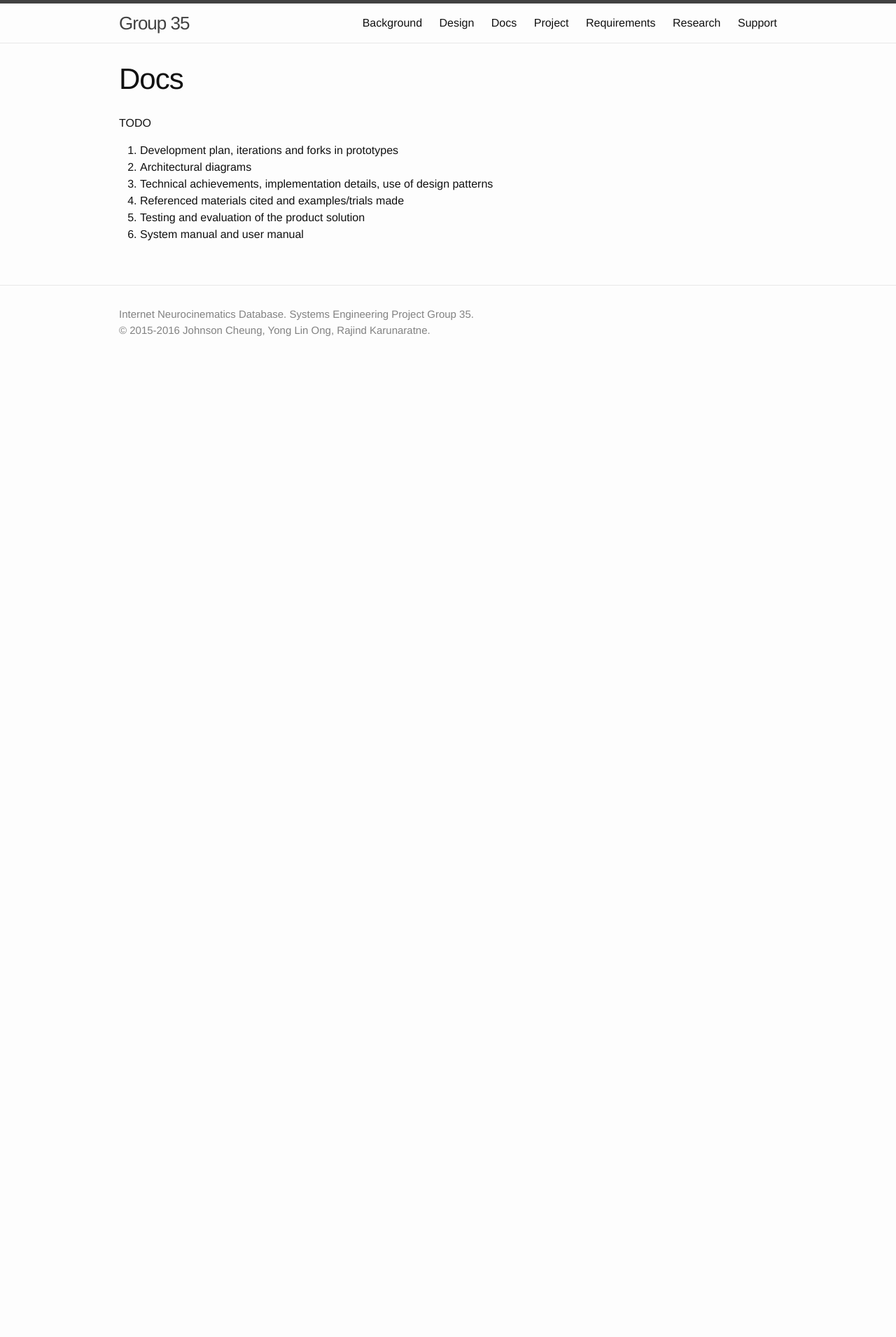
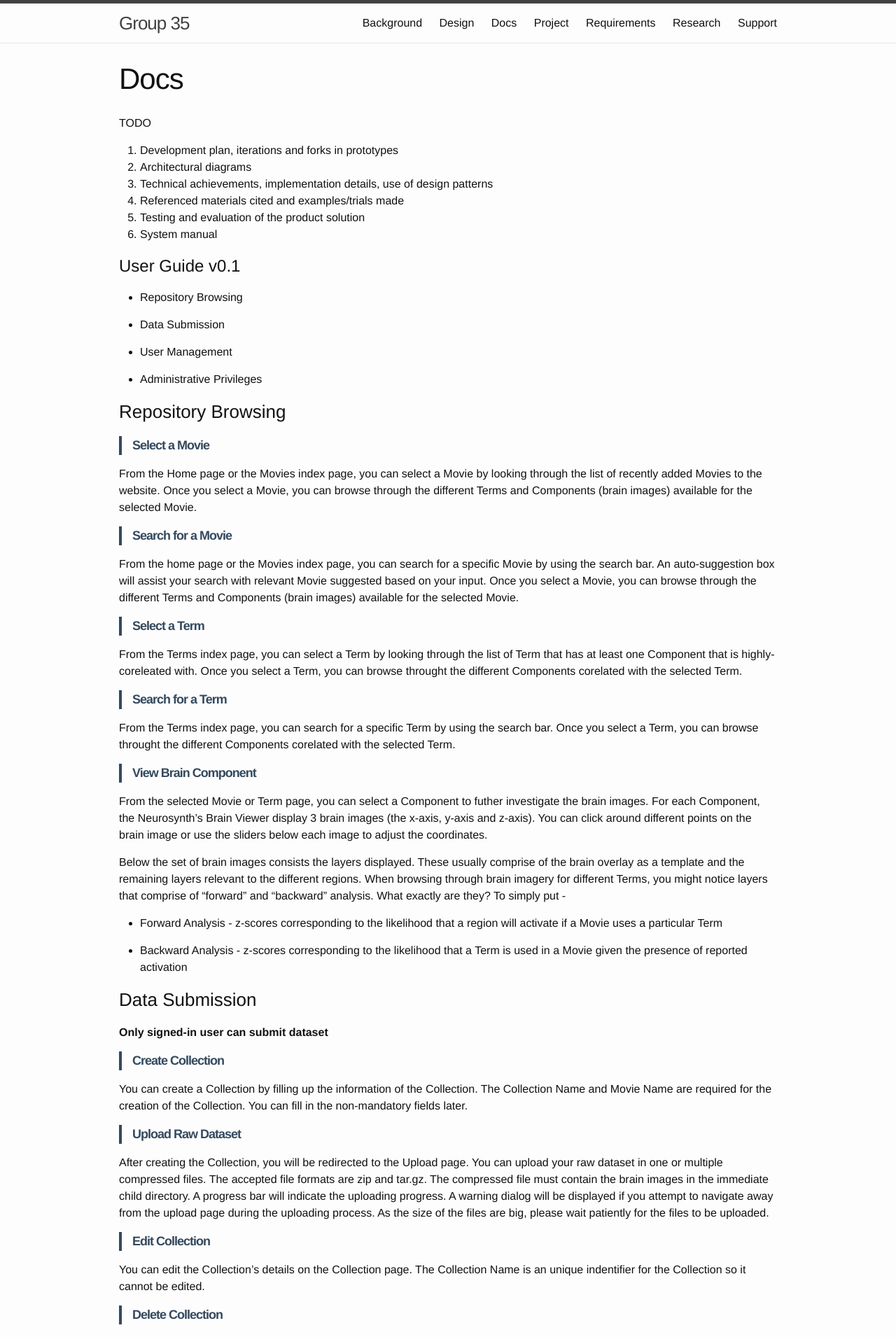
Before and after one commit to UCL-CS35/group35, a Jekyll site: the page built from 2015/group35/docs.md, in a window 1280 px wide. Shown: the top 1910 px of the page at 70% size. Built offline with Jekyll 4.4.1, drawn with Linux system fonts in a browser that asks for light colours; before the commit the page ends 900 px from its top, so only the background shows below that; some of the changed text lies outside the part shown.

Commit message:
User Guide v0.1

```diff
--- a/2015/group35/docs.md
+++ b/2015/group35/docs.md
@@ -11,4 +11,86 @@ TODO
 6. Technical achievements, implementation details, use of design patterns
 8. Referenced materials cited and examples/trials made
 9. Testing and evaluation of the product solution
-10. System manual and user manual
+10. System manual
+
+# User Guide v0.1
+
+* Repository Browsing
+
+* Data Submission
+
+* User Management
+
+* Administrative Privileges
+
+### Repository Browsing
+
+> Select a Movie
+
+From the Home page or the Movies index page, you can select a Movie by looking through the list of recently added Movies to the website. Once you select a Movie, you can browse through the different Terms and Components (brain images) available for the selected Movie.
+
+> Search for a Movie
+
+From the home page or the Movies index page, you can search for a specific Movie by using the search bar. An auto-suggestion box will assist your search with relevant Movie suggested based on your input. Once you select a Movie, you can browse through the different Terms and Components (brain images) available for the selected Movie.
+
+> Select a Term
+
+From the Terms index page, you can select a Term by looking through the list of Term that has at least one Component that is highly-coreleated with. Once you select a Term, you can browse throught the different Components corelated with the selected Term.
+
+> Search for a Term
+
+From the Terms index page, you can search for a specific Term by using the search bar. Once you select a Term, you can browse throught the different Components corelated with the selected Term.
+
+> View Brain Component
+
+From the selected Movie or Term page, you can select a Component to futher investigate the brain images. For each Component, the Neurosynth's Brain Viewer display 3 brain images (the x-axis, y-axis and z-axis). You can click around different points on the brain image or use the sliders below each image to adjust the coordinates.
+
+Below the set of brain images consists the layers displayed. These usually comprise of the brain overlay as a template and the remaining layers relevant to the different regions. When browsing through brain imagery for different Terms, you might notice layers that comprise of “forward” and “backward” analysis. What exactly are they? To simply put -
+
+* Forward Analysis - z-scores corresponding to the likelihood that a region will activate if a Movie uses a particular Term
+
+* Backward Analysis - z-scores corresponding to the likelihood that a Term is used in a Movie given the presence of reported activation
+
+### Data Submission
+
+**Only signed-in user can submit dataset**
+
+> Create Collection
+
+You can create a Collection by filling up the information of the Collection. The Collection Name and Movie Name are required for the creation of the Collection. You can fill in the non-mandatory fields later.
+
+> Upload Raw Dataset
+
+After creating the Collection, you will be redirected to the Upload page. You can upload your raw dataset in one or multiple compressed files. The accepted file formats are zip and tar.gz. The compressed file must contain the brain images in the immediate child directory. A progress bar will indicate the uploading progress. A warning dialog will be displayed if you attempt to navigate away from the upload page during the uploading process. As the size of the files are big, please wait patiently for the files to be uploaded.
+
+> Edit Collection
+
+You can edit the Collection's details on the Collection page. The Collection Name is an unique indentifier for the Collection so it cannot be edited.
+
+> Delete Collection
+
+You can delete the Collection and the Raw Dataset that you uploaded will be removed from the INcDb's server. If the Processed Dataset is uploaded for the deleted Collection, the Processed Dataset will also be removed.
+
+### User Management
+
+> Register Account
+
+You can register an account by entering your Email, Title, First and Last Name. You are required to set your password for your account and retype the same password for confirmation. After successful registration, you can sign in to INcDb with your email and password.
+
+> Sign In and Sign Out
+
+If you already has a registered account, you can sign in to INcDb with your email and password. To sign out from INcDb, click on your name on the navigation bar and click on the Sign Out link.
+
+> Edit User Account
+
+If you are signed in to INcDb, you can edit your account's details such as your Title, First and Last Name, and Affiliation. To update your account with the changes you made, you must click on the Save button. You can also change your password.
+
+### Administrative Privileges
+
+> Download user uploaded Raw Dataset
+
+As administrator of INcDb, you can download the Raw Dataset of a Collection, uploaded by the other users. You will download a compressed file containing all the brain images of the Collection you had chosen. As the the size of the brain images are large, please wait patiently for the download to be completed.
+
+> Upload Processed Dataset
+
+As administrator of INcDb, you can upload the Processed Dataset of a Collection that is created by other users. When the upload is completed, a background thread will decode the brain images and compute their corelations with the Terms in the database. The database will be populated with the Components (brain images) and the corelations will be stored in a text file on the server.
--- a/_sass/_base.scss
+++ b/_sass/_base.scss
@@ -123,12 +123,12 @@ a {
  * Blockquotes
  */
 blockquote {
-    color: $grey-color;
-    border-left: 4px solid $grey-color-light;
+    color: $brand-color;
+    border-left: 4px solid $brand-color;
     padding-left: $spacing-unit / 2;
     font-size: 18px;
     letter-spacing: -1px;
-    font-style: italic;
+    font-weight: 600;
 
     > :last-child {
         margin-bottom: 0;
--- a/css/main.scss
+++ b/css/main.scss
@@ -16,7 +16,7 @@ $spacing-unit:     30px;
 
 $text-color:       #111;
 $background-color: #fdfdfd;
-$brand-color:      #2a7ae2;
+$brand-color:      #34495e;
 
 $grey-color:       #828282;
 $grey-color-light: lighten($grey-color, 40%);
```
Also changed, not shown: 3 other files.
